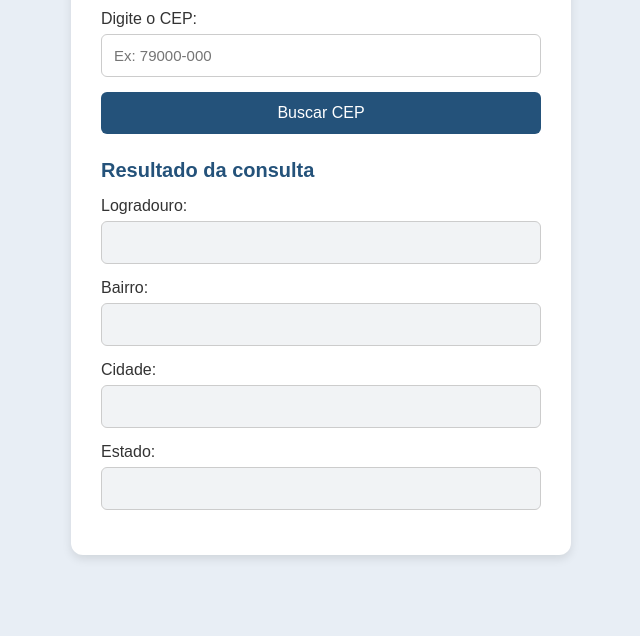
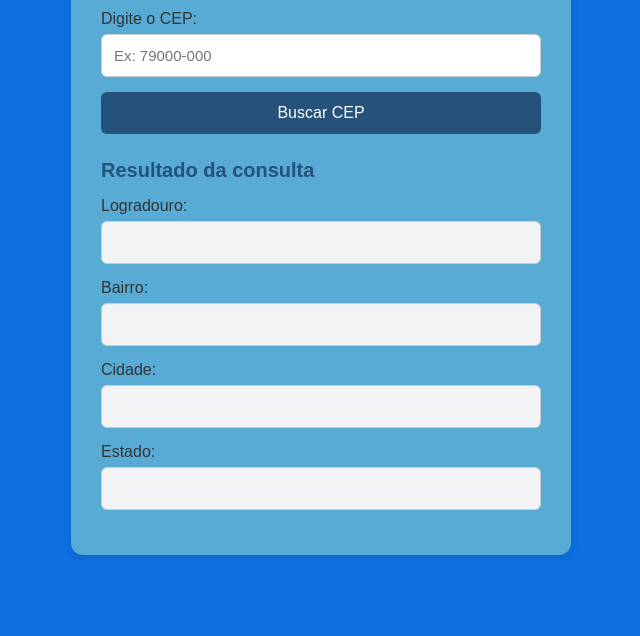
Before and after one commit to isabellesantana-debug/Consulta-cep, a plain HTML site: page index.html in a window 1280 px wide. Shown: the part 164-800 px from the top of the page, without its empty margins (319-959 px from the left). Drawn offline with Linux system fonts and the light colour scheme.

Commit message:
modified:   style.css

```diff
--- a/style.css
+++ b/style.css
@@ -7,7 +7,7 @@
 
 body {
     font-family: Arial, sans-serif;
-    background-color: #e8eef5;
+    background-color: #0e70e1;
     min-height: 100vh;
     display: flex;
     justify-content: center;
@@ -16,7 +16,7 @@ body {
 }
 
 .container {
-    background-color: white;
+    background-color: rgb(88, 171, 213);
     width: 100%;
     max-width: 500px;
     padding: 30px;
```
